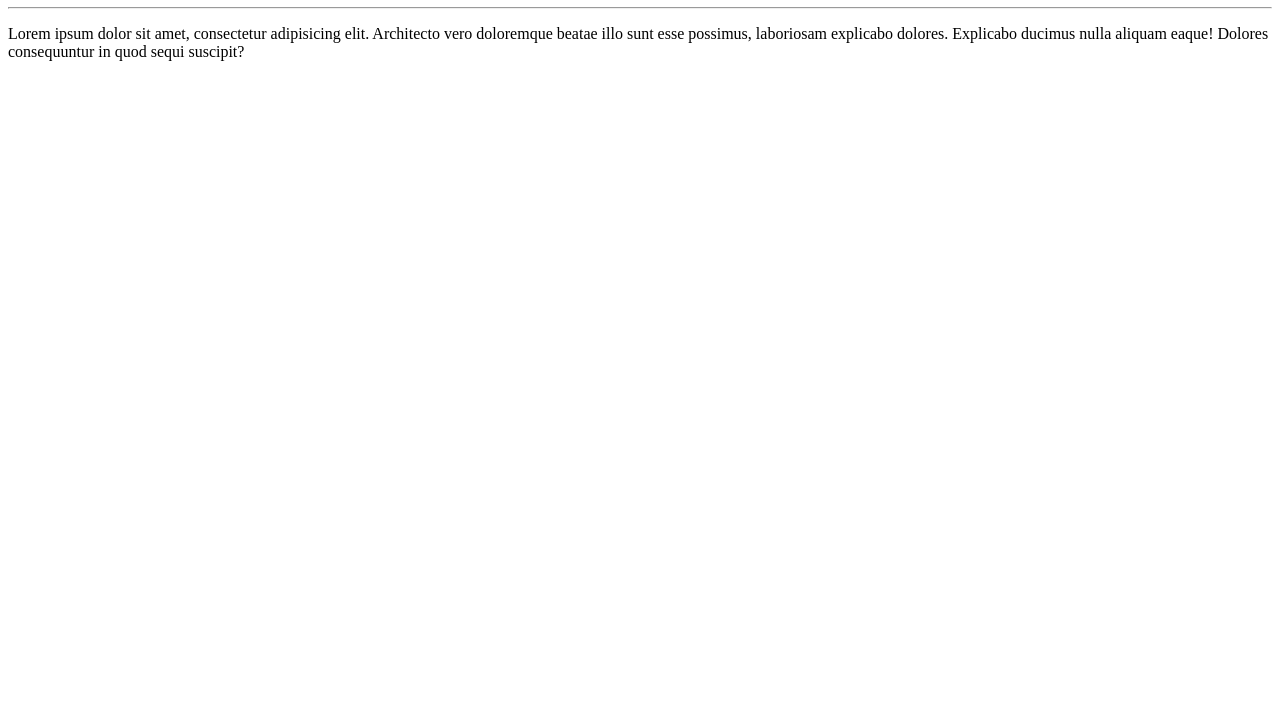
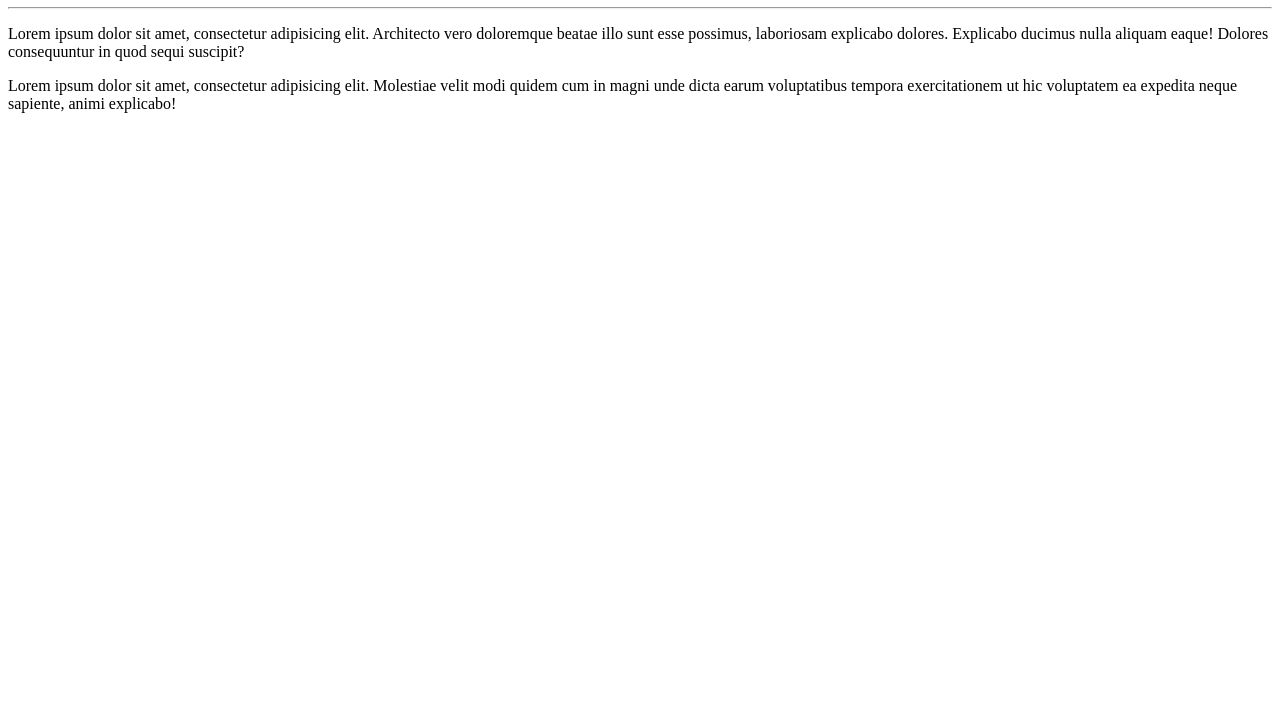
Before and after one commit to michelnascimento-zz/Ola-Mundo, a plain HTML site: page site-exemplo/index.html in a window 1280 px wide. Shown: the part 73-800 px from the top of the page. Drawn offline with Linux system fonts and the light colour scheme.

Commit message:
adicionei um parágrafo

```diff
--- a/site-exemplo/index.html
+++ b/site-exemplo/index.html
@@ -10,5 +10,6 @@
     <h1>Olá, Mundo!</h1>
     <hr>
     <p>Lorem ipsum dolor sit amet, consectetur adipisicing elit. Architecto vero doloremque beatae illo sunt esse possimus, laboriosam explicabo dolores. Explicabo ducimus nulla aliquam eaque! Dolores consequuntur in quod sequi suscipit?</p>
+    <p>Lorem ipsum dolor sit amet, consectetur adipisicing elit. Molestiae velit modi quidem cum in magni unde dicta earum voluptatibus tempora exercitationem ut hic voluptatem ea expedita neque sapiente, animi explicabo!</p>
 </body>
 </html>
```
